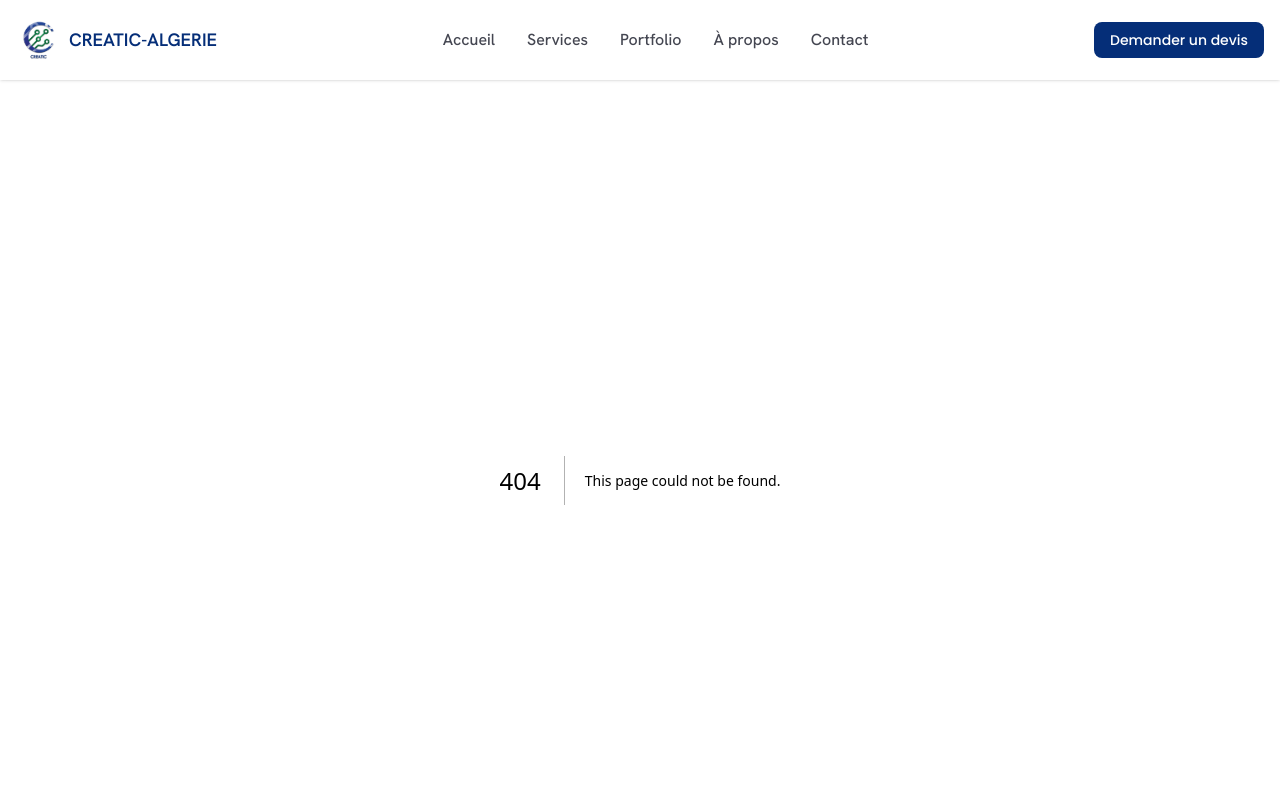
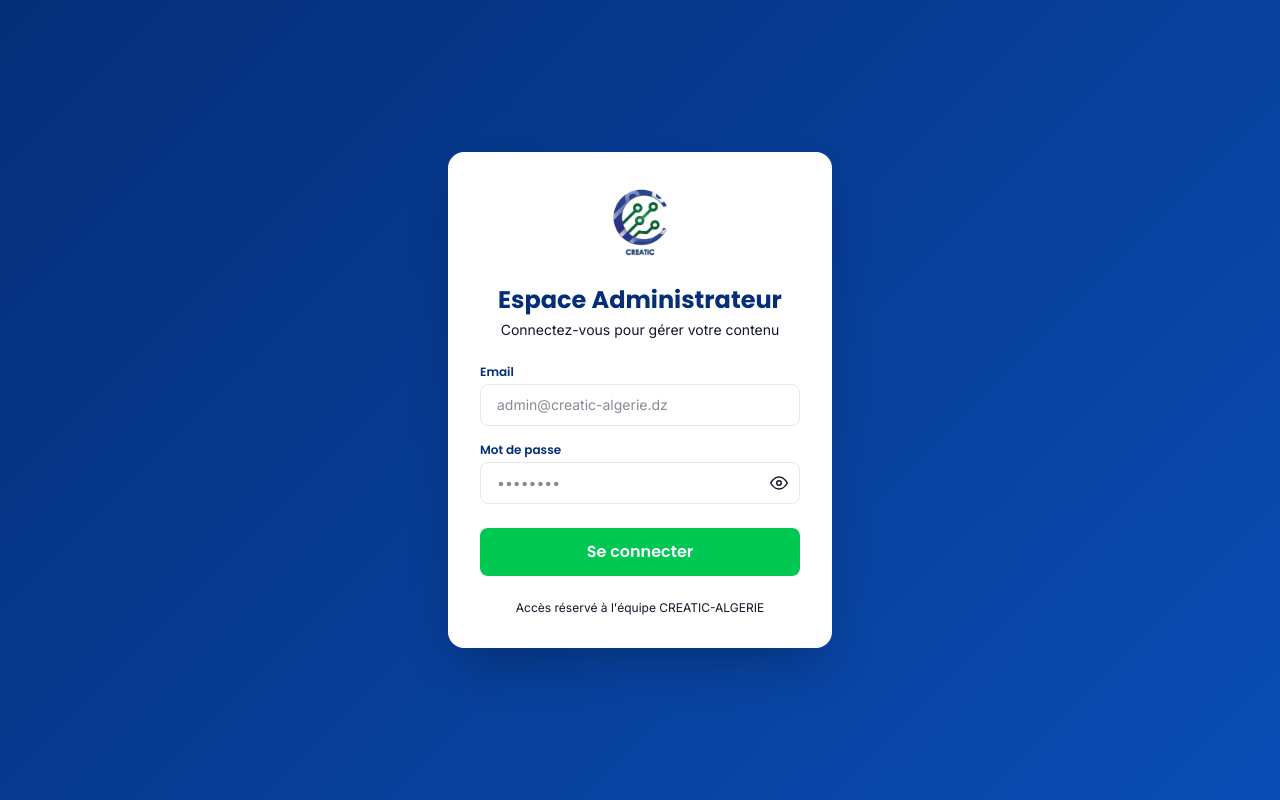
Before and after one commit to Soulaf1/creatic_algerie, a Next.js app: page /admin/login in a window 1280 px wide. Before the commit this address had no page. Shown: the top 800 px of the page. Built offline with nearby package versions, Linux system fonts and the light colour scheme.

Commit message:
Add the front of admin  autentification (login and layout )

```diff
--- /dev/null
+++ b/app/admin/layout.js
@@ -0,0 +1,15 @@
+export const metadata = {
+  title: 'Admin - CREATIC-ALGERIE',
+};
+
+export default function AdminLayout({ children }) {
+  return (
+    <>
+      <style>{`
+        nav, footer { display: none !important; }
+        main { padding: 0 !important; margin: 0 !important; }
+      `}</style>
+      {children}
+    </>
+  );
+}
--- /dev/null
+++ b/app/admin/login/page.js
@@ -0,0 +1,143 @@
+'use client';
+import { useState } from 'react';
+import { useRouter } from 'next/navigation';
+import Image from 'next/image';
+
+export default function AdminLogin() {
+  const [email, setEmail] = useState('');
+  const [password, setPassword] = useState('');
+  const [showPassword, setShowPassword] = useState(false);
+  const [error, setError] = useState('');
+  const [loading, setLoading] = useState(false);
+  const router = useRouter();
+
+  const handleSubmit = async (e) => {
+    e.preventDefault();
+    setLoading(true);
+    setError('');
+
+    const res = await fetch('/api/auth/login', {
+      method: 'POST',
+      headers: { 'Content-Type': 'application/json' },
+      body: JSON.stringify({ email, password }),
+    });
+
+    const data = await res.json();
+
+    if (res.ok) {
+      localStorage.setItem('admin_token', data.token);
+      router.push('/admin');
+    } else {
+      setError(data.error || 'Identifiants incorrects');
+    }
+    setLoading(false);
+  };
+
+  return (
+    <div className="min-h-screen flex items-center justify-center"
+      style={{ background: 'linear-gradient(135deg, #052E78 0%, #0a4db5 100%)' }}>
+
+      <div className="bg-white rounded-2xl shadow-2xl p-8 w-full max-w-sm mx-4">
+
+        {/* LOGO */}
+        <div className="flex justify-center mb-6">
+          <Image src="/Logo.png" alt="CREATIC-ALGERIE" width={80} height={80} />
+        </div>
+
+        {/* TITRE */}
+        <h1 className="text-2xl font-bold text-[#052E78] text-center mb-1"
+          style={{ fontFamily: "var(--font-poppins)" }}>
+          Espace Administrateur
+        </h1>
+        <p className="text-sm text-gray-900 text-center mb-6"
+          style={{ fontFamily: "var(--font-inter)" }}>
+          Connectez-vous pour gérer votre contenu
+        </p>
+
+        {/* FORMULAIRE */}
+        <form onSubmit={handleSubmit} className="flex flex-col gap-4">
+
+          {/* EMAIL */}
+          <div className="flex flex-col gap-1">
+            <label className="text-xs font-semibold text-[#052E78]"
+              style={{ fontFamily: "var(--font-poppins)" }}>
+              Email
+            </label>
+            <input
+              type="email"
+              value={email}
+              onChange={(e) => setEmail(e.target.value)}
+              placeholder="admin@creatic-algerie.dz"
+              required
+              className="border border-gray-200 text-gray-900 rounded-lg px-4 py-2.5 text-sm outline-none focus:border-[#052E78] transition-all"
+              style={{ fontFamily: "var(--font-inter)" }}
+            />
+          </div>
+
+          {/* MOT DE PASSE */}
+          <div className="flex flex-col gap-1">
+            <label className="text-xs font-semibold text-[#052E78]"
+              style={{ fontFamily: "var(--font-poppins)" }}>
+              Mot de passe
+            </label>
+            <div className="relative">
+              <input
+                type={showPassword ? "text" : "password"}
+                value={password}
+                onChange={(e) => setPassword(e.target.value)}
+                placeholder="••••••••"
+                required
+                className="w-full border border-gray-200 text-gray-900 rounded-lg px-4 py-2.5 text-sm outline-none focus:border-[#052E78] transition-all pr-10"
+                style={{ fontFamily: "var(--font-inter)" }}
+              />
+             <button
+  type="button"
+  onClick={() => setShowPassword(!showPassword)}
+  className="absolute right-3 top-1/2 -translate-y-1/2 text-gray-900 hover:text-[#052E78]"
+>
+  {showPassword ? (
+    <svg xmlns="http://www.w3.org/2000/svg" width="18" height="18" fill="none" viewBox="0 0 24 24" stroke="currentColor" strokeWidth="2">
+      <path d="M17.94 17.94A10.07 10.07 0 0112 20c-7 0-11-8-11-8a18.45 18.45 0 015.06-5.94"/>
+      <path d="M9.9 4.24A9.12 9.12 0 0112 4c7 0 11 8 11 8a18.5 18.5 0 01-2.16 3.19"/>
+      <line x1="1" y1="1" x2="23" y2="23"/>
+    </svg>
+  ) : (
+    <svg xmlns="http://www.w3.org/2000/svg" width="18" height="18" fill="none" viewBox="0 0 24 24" stroke="currentColor" strokeWidth="2">
+      <path d="M1 12s4-8 11-8 11 8 11 8-4 8-11 8-11-8-11-8z"/>
+      <circle cx="12" cy="12" r="3"/>
+    </svg>
+  )}
+</button>
+            </div>
+          </div>
+
+          {/* ERREUR */}
+          {error && (
+            <p className="text-red-500 text-xs text-center"
+              style={{ fontFamily: "var(--font-inter)" }}>
+              {error}
+            </p>
+          )}
+
+          {/* BOUTON */}
+          <button
+            type="submit"
+            disabled={loading}
+            className="bg-[#00C853] text-white font-semibold py-3 rounded-lg hover:bg-[#00a844] transition-all duration-200 mt-2"
+            style={{ fontFamily: "var(--font-poppins)" }}
+          >
+            {loading ? "Connexion..." : "Se connecter"}
+          </button>
+
+        </form>
+
+        {/* NOTE BAS */}
+        <p className="text-xs text-gray-900 text-center mt-6"
+          style={{ fontFamily: "var(--font-inter)" }}>
+          Accès réservé à l'équipe CREATIC-ALGERIE
+        </p>
+
+      </div>
+    </div>
+  );
+}
--- a/app/contact/page.js
+++ b/app/contact/page.js
@@ -0,0 +1,5 @@
+export default function Contact() {
+  return (
+    <div>Contact</div>
+  );
+}
--- a/app/devis/page.js
+++ b/app/devis/page.js
@@ -0,0 +1,5 @@
+export default function Contact() {
+  return (
+    <div>Contact</div>
+  );
+}
```
